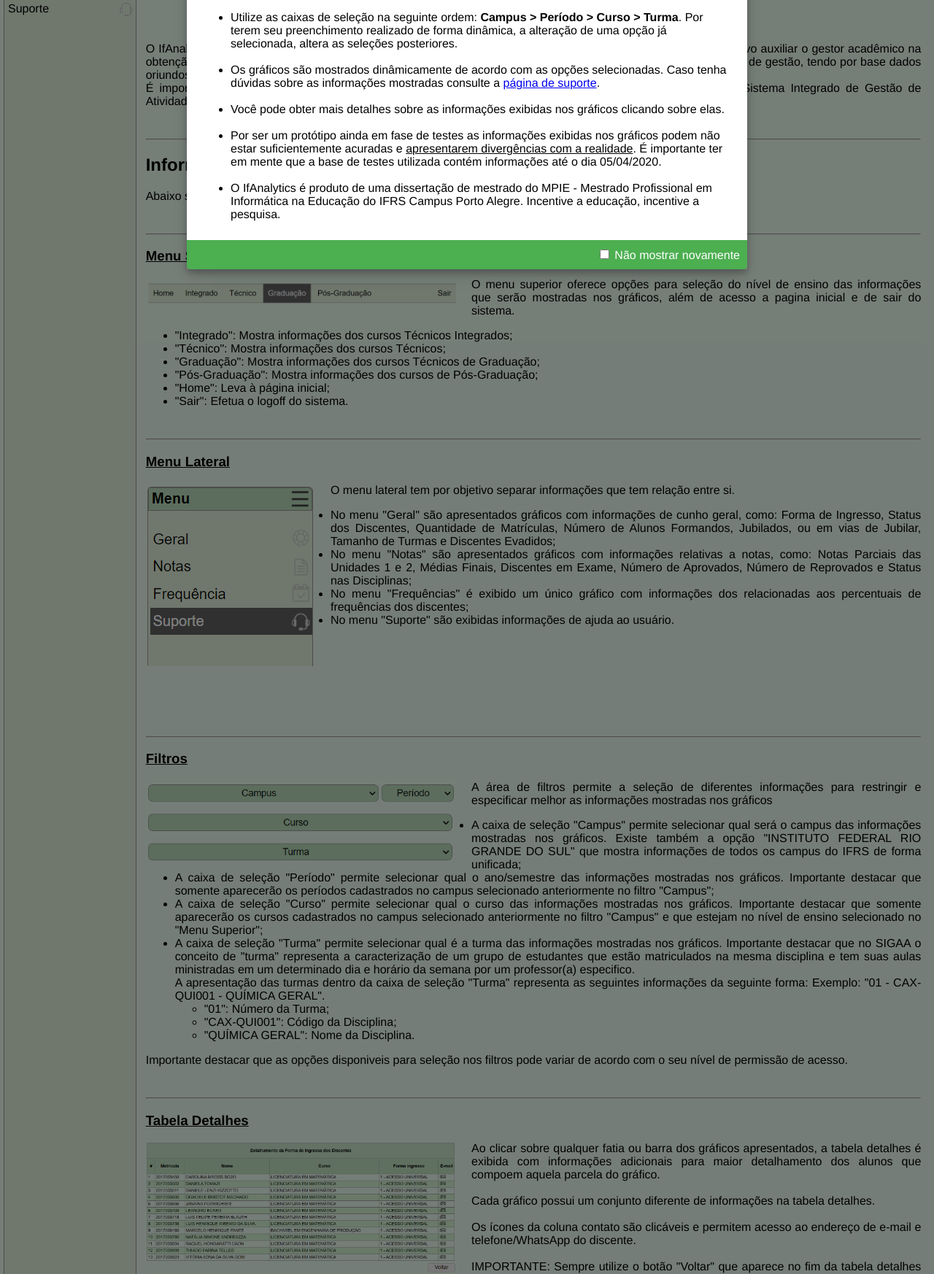
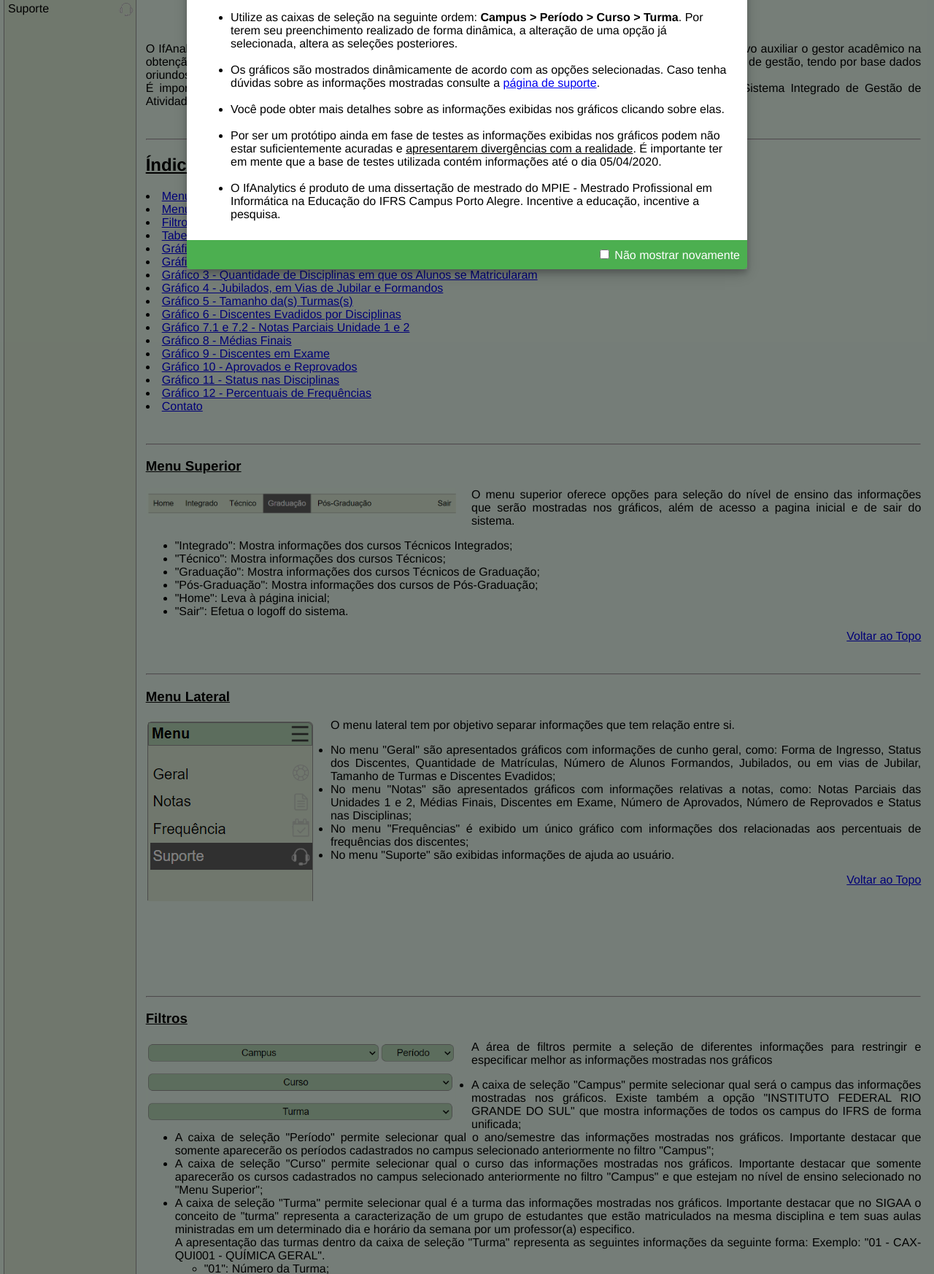
Before and after one commit to crisgusberti/ifAnalytics, a Django app: template ifAnalytics/templates/ifAnalytics/suporte.html in a window 1280 px wide. Shown: the part 294-2040 px from the top of the page at 73% size. Run offline with Django 3.2, Linux system fonts and the light colour scheme; the template is opened without the code that fills it, so the values that code supplies are empty; some libraries are stand-ins or nearby versions.

Commit message:
<refactor/feat> Correções e reorganização do texto da página de suporte. Implementação de ancoras para cada item da página

```diff
--- a/ifAnalytics/static/css/Estilos.css
+++ b/ifAnalytics/static/css/Estilos.css
@@ -419,6 +419,10 @@
 	  width: 50%;
 	}
 
+	.alinha_direita{
+		text-align: right;
+	}
+
 /*====Modal Imagens Suporte====*/
 
 	/* Style the Image Used to Trigger the Modal Suporte */
--- a/ifAnalytics/templates/ifAnalytics/suporte.html
+++ b/ifAnalytics/templates/ifAnalytics/suporte.html
@@ -12,13 +12,29 @@
 	</p><br>
 
 	<hr>
-	<h2>Informações Gerais Sobre o Sistema</h2>
+	<h2><u><a name="topo"></a>Índice</u></h2>
 	<p>
-		Abaixo são apresentadas as informações gerais sobre organização e funcionamento do sistema.
+		<li><a href="#MenuSuperior">Menu Superior</a></li>
+		<li><a href="#MenuLateral">Menu Lateral</a></li>
+		<li><a href="#filtros1">Filtros</a></li>
+		<li><a href="#tabelaDetalhes">Tabela Detalhes</a></li>
+		<li><a href="#grafico1">Gráfico 1 - Forma de Ingresso</a></li>
+		<li><a href="#grafico2">Gráfico 2 - Status dos Discentes</a></li>
+		<li><a href="#grafico3">Gráfico 3 - Quantidade de Disciplinas em que os Alunos se Matricularam</a></li>
+		<li><a href="#grafico4">Gráfico 4 - Jubilados, em Vias de Jubilar e Formandos</a></li>
+		<li><a href="#grafico5">Gráfico 5 - Tamanho da(s) Turmas(s)</a></li>
+		<li><a href="#grafico6">Gráfico 6 - Discentes Evadidos por Disciplinas</a></li>
+		<li><a href="#grafico7">Gráfico 7.1 e 7.2 - Notas Parciais Unidade 1 e 2</a></li>
+		<li><a href="#grafico8">Gráfico 8 - Médias Finais</a></li>
+		<li><a href="#grafico9">Gráfico 9 - Discentes em Exame</a></li>
+		<li><a href="#grafico10">Gráfico 10 - Aprovados e Reprovados</a></li>
+		<li><a href="#grafico11">Gráfico 11 - Status nas Disciplinas</a></li>
+		<li><a href="#grafico12">Gráfico 12 - Percentuais de Frequências</a></li>
+		<li><a href="#contato">Contato</a></li>
 	</p><br>
 
 	<hr>
-	<h3><u>Menu Superior</u></h3>
+	<h3><u><a name="MenuSuperior"></a>Menu Superior</u></h3>
 	<p>
 		<img id="img_menu_superior" src="{% static 'images/suporte/img_menu_superior.png' %}" alt="Menu Superior" class="imagem_suporte" onclick="abrirModal(this)">
 		O menu superior oferece opções para seleção do nível de ensino das informações que serão mostradas nos gráficos, além de acesso a pagina inicial e de sair do sistema.
@@ -42,10 +58,11 @@
 				"Sair": Efetua o logoff do sistema.
 			</li>
 		</ul>
+		<p class="alinha_direita"><a href="#topo">Voltar ao Topo</a></p>
 	</p><br>
 
 	<hr>
-	<h3><u>Menu Lateral</u></h3>
+	<h3><u><a name="MenuLateral"></a>Menu Lateral</u></h3>
 	<p>
 		<img id="img_menu_lateral" src="{% static 'images/suporte/img_menu_lateral.png' %}" alt="Menu Lateral" class="imagem_suporte" onclick="abrirModal(this)">
 		O menu lateral tem por objetivo separar informações que tem relação entre si.
@@ -63,10 +80,11 @@
 				No menu "Suporte" são exibidas informações de ajuda ao usuário.
 			</li>
 		</ul>
+		<p class="alinha_direita"><a href="#topo">Voltar ao Topo</a></p>
 	</p><br><br><br><br><br><br><br>
 
 	<hr>
-	<h3><u>Filtros</u></h3>
+	<h3><u><a name="filtros1"></a>Filtros</u></h3>
 	<p>
 		<img id="img_filtros" src="{% static 'images/suporte/img_filtros.png' %}" alt="Filtros" class="imagem_suporte" onclick="abrirModal(this)">
 		A área de filtros permite a seleção de diferentes informações para restringir e especificar melhor as informações mostradas nos gráficos
@@ -97,10 +115,11 @@
 			</li>
 		</ul>
 		Importante destacar que as opções disponiveis para seleção nos filtros pode variar de acordo com o seu nível de permissão de acesso.
+		<p class="alinha_direita"><a href="#topo">Voltar ao Topo</a></p>
 	</p><br>
 
 	<hr>
-	<h3><u>Tabela Detalhes</u></h3>
+	<h3><u><a name="tabelaDetalhes"></a>Tabela Detalhes</u></h3>
 	<p>
 		<img id="img_tabela_detalhes" src="{% static 'images/suporte/img_tabela_detalhes.png' %}" alt="Tabela Detalhes" class="imagem_suporte" onclick="abrirModal(this)">
 		Ao clicar sobre qualquer fatia ou barra dos gráficos apresentados, a tabela detalhes é exibida com informações adicionais para maior detalhamento dos alunos que compoem aquela parcela do gráfico. <br><br>
@@ -108,21 +127,17 @@
 		Os ícones da coluna contato são clicáveis e permitem acesso ao endereço de e-mail e telefone/WhatsApp do discente. <br><br>
 		IMPORTANTE: Sempre utilize o botão "Voltar" que aparece no fim da tabela detalhes para retornar aos gráficos. <br><br>
 		Alternativamente, também é possível alterar a seleção feita nos filtros para voltar a visualizar os gráficos.
+		<p class="alinha_direita"><a href="#topo">Voltar ao Topo</a></p>
 	</p><br>
 
 	<hr>
-	<h2><u>Informações sobre gráficos da categoria "Geral"</u></h2>
-	<p>
-		Abaixo são apresentadas informações e detalhamentos sobre os gráficos apresentados no menu "Geral".
-	</p><br>
-
-	<hr>
-	<h3><u>Gráfico 1 - Forma de Ingresso</u></h3>
+	<h3><u><a name="grafico1"></a>Gráfico 1 - Forma de Ingresso</u></h3>
 	<p>
 		<img id="img_grafico1" src="{% static 'images/suporte/img_grafico1.png' %}" alt="Gráfico 1" class="imagem_suporte" onclick="abrirModal(this)">
-		O Gráfico 1 mostra o percentual de alunos em cada uma das formas de ingresso possíveis no SIGAA. <br>
-		São considerados na contagem apenas alunos cujo status seja "ATIVO" ou "FORMANDO". <br>
-		As informações são filtradas de acordo com os filtros e nível de ensino selecionados. <br>
+		O Gráfico 1 mostra o percentual de alunos em cada uma das formas de ingresso possíveis no SIGAA. <br><br>
+		São considerados na contagem apenas alunos cujo status seja "ATIVO" ou "FORMANDO". <br><br>
+		O total desse gráfico deve bater com a fatia de alunos ativos + formandos do Gráfico 2. <br><br>
+		As informações são filtradas de acordo com os filtros e nível de ensino selecionados. <br><br>
 		As formas de ingresso disponíveis no SIGAA são:
 		<ul>
 			<li>1 -  ACESSO UNIVERSAL;</li>
@@ -134,14 +149,15 @@
 			<li>7 -  ENS. PUBLICO - RENDA SUPERIOR PRETO PARDO INDIO;</li>
 			<li>8 -  ENS. PUBLICO - RENDA SUPERIOR PCD;</li>
 			<li>9 -  ENS. PUBLICO - RENDA SUPERIOR;</li>
-			<li>10 -  PORTADOR DEFICIENCIA;</li>
+			<li>10 - PORTADOR DEFICIENCIA;</li>
 			<li>11 - PROCESSO ESPECIAL - INDIGENA.</li>
 		</ul>
 		Para saber mais detalhes sobre qual a definição de cada uma das formas de ingresso e os critérios para categorização dessas formas de ingresso, entre em contato com o setor de registros acadêmicos.
+		<p class="alinha_direita"><a href="#topo">Voltar ao Topo</a></p>
 	</p><br>
 
 	<hr>
-	<h3><u>Gráfico 2 - Status dos Discentes</u></h3>
+	<h3><u><a name="grafico2"></a>Gráfico 2 - Status dos Discentes</u></h3>
 	<p>
 		<img id="img_grafico2" src="{% static 'images/suporte/img_grafico2.png' %}" alt="Gráfico 2" class="imagem_suporte" onclick="abrirModal(this)">
 		O Gráfico 2 mostra o percentual de alunos em cada um dos status possíveis no SIGAA. <br>
@@ -165,10 +181,11 @@
 			<li>FALECIDO.</li>
 		</ul>
 		Para saber mais detalhes sobre qual a definição de cada um dos status e os critérios para categorização dos alunos nesses status, entre em contato com o setor de registros acadêmicos.
+		<p class="alinha_direita"><a href="#topo">Voltar ao Topo</a></p>
 	</p><br>
 
 	<hr>
-	<h3><u>Gráfico 3 - Quantidade de Disciplinas em que os Alunos se Matricularam</u></h3>
+	<h3><u><a name="grafico3"></a>Gráfico 3 - Quantidade de Disciplinas em que os Alunos se Matricularam</u></h3>
 	<p>
 		<img id="img_grafico3" src="{% static 'images/suporte/img_grafico3.png' %}" alt="Gráfico 3" class="imagem_suporte" onclick="abrirModal(this)">
 		O Gráfico 3 mostra a quantidade de alunos (eixo vertical) que estão matriculados em um total (eixo horizontal) de disciplinas. <br>
@@ -177,20 +194,21 @@
 		<ul>
 			<li>MATRICULADO;</li>
 			<li>APROVADO;</li>
+			<li>APROVADO POR NOTA;</li>
+			<li>CERTIFICAÇÃO DE CONHECIMENTO;</li>
+			<li>APROVEITAMENTO DE ESTUDOS;</li>
 			<li>REPROVADO;</li>
 			<li>REPROVADO POR FALTAS;</li>
 			<li>REPROVADO POR MÉDIA E POR FALTAS;</li>
-			<li>CERTIFICAÇÃO DE CONHECIMENTO;</li>
-			<li>APROVEITAMENTO DE ESTUDOS;</li>
-			<li>APROVADO POR NOTA;</li>
 			<li>REPROVADO POR NOTA;</li>
 			<li>REPROVADO POR NOTA E FALTA;</li>
 			<li>REPROVADO EM TODO PERÍODO LETIVO.</li>
 		</ul>
+		<p class="alinha_direita"><a href="#topo">Voltar ao Topo</a></p>
 	</p><br>
 
 	<hr>
-	<h3><u>Gráfico 4 - Jubilados, em Vias de Jubilar e Formandos</u></h3>
+	<h3><u><a name="grafico4"></a>Gráfico 4 - Jubilados, em Vias de Jubilar e Formandos</u></h3>
 	<p>
 		<img id="img_grafico4" src="{% static 'images/suporte/img_grafico4.png' %}" alt="Gráfico 4" class="imagem_suporte" onclick="abrirModal(this)">
 		O Gráfico 4 mostra três tipos de informações diferentes. <br><br>
@@ -205,10 +223,11 @@
 				<b>Alunos Formandos: </b> Mostra a quantidade de alunos que são formandos no semestre atual e no campus/período/curso/turma e nível de ensino selecionados. <br>
 			</li>
 		</ul>
+		<p class="alinha_direita"><a href="#topo">Voltar ao Topo</a></p>
 	</p><br>
 
 	<hr>
-	<h3><u>Gráfico 5 - Tamanho da(s) Turma(s)</u></h3>
+	<h3><u><a name="grafico5"></a>Gráfico 5 - Tamanho da(s) Turma(s)</u></h3>
 	<p>
 		<img id="img_grafico5" src="{% static 'images/suporte/img_grafico5.png' %}" alt="Gráfico 5" class="imagem_suporte" onclick="abrirModal(this)">
 		O Gráfico 5 mostra o tamanho das turmas em número de alunos matriculados. <br><br>
@@ -217,29 +236,31 @@
 		<ul>
 			<li>MATRICULADO;</li>
 			<li>APROVADO;</li>
+			<li>APROVADO POR NOTA;</li>
+			<li>CERTIFICAÇÃO DE CONHECIMENTO;</li>
+			<li>APROVEITAMENTO DE ESTUDOS;</li>
 			<li>REPROVADO;</li>
 			<li>REPROVADO POR FALTAS;</li>
 			<li>REPROVADO POR MÉDIA E POR FALTAS;</li>
-			<li>CERTIFICAÇÃO DE CONHECIMENTO;</li>
-			<li>APROVEITAMENTO DE ESTUDOS;</li>
-			<li>APROVADO POR NOTA;</li>
 			<li>REPROVADO POR NOTA;</li>
 			<li>REPROVADO POR NOTA E FALTA;</li>
 			<li>REPROVADO EM TODO PERÍODO LETIVO.</li>
 		</ul>
+		<p class="alinha_direita"><a href="#topo">Voltar ao Topo</a></p>
 	</p><br>
 
 	<hr>
-	<h3><u>Gráfico 6 - Discentes Evadidos por Disciplina</u></h3>
+	<h3><u><a name="grafico6"></a>Gráfico 6 - Discentes Evadidos por Disciplina</u></h3>
 	<p>
 		<img id="img_grafico6" src="{% static 'images/suporte/img_grafico6.png' %}" alt="Gráfico 6" class="imagem_suporte" onclick="abrirModal(this)">
 		O Gráfico 6 mostra a quantidade de alunos evadidos por disciplina. <br><br>
 		As informações são filtradas de acordo com os filtros e nível de ensino selecionados, além de serem consideradas na contagem apenas matrículas cujo status da matrícula seja "CANCELADO". <br><br>
 		Importante destacar que não existe no SIGAA um status específico para evasão em disciplinas. Dessa forma, a orientação é que os responsáveis pelos registros acadêmicos cadastrem o status "CANCELADO" para os casos de evasão em disciplinas. Entretando, é essencial fazer a ressalva que outras motivações, que não sejam apenas evasão, podem incitar o cancelamento da disciplina. Nesses casos a acuracidade deste gráfico pode ser comprometida.
+		<p class="alinha_direita"><a href="#topo">Voltar ao Topo</a></p>
 	</p><br>
 
 	<hr>
-	<h3><u>Gráfico 7.1 e 7.2 - Notas Parciais Unidade 1 e 2</u></h3>
+	<h3><u><a name="grafico7"></a>Gráfico 7.1 e 7.2 - Notas Parciais Unidade 1 e 2</u></h3>
 	<p>
 		<img id="img_grafico7" src="{% static 'images/suporte/img_grafico7.png' %}" alt="Gráfico 7" class="imagem_suporte" onclick="abrirModal(this)">
 		Os Gráficos 7.1 e 7.2 mostram o percentual de alunos cuja nota final da unidada está acima (nota_final_unidade >= 7) e abaixo (nota_final_unidade < 7) da média 7 na Unidade 1 (gráfico 7.1) e na Unidade 2 (gráfico 7.2). <br><br>
@@ -250,21 +271,22 @@
 		<ul>
 			<li>MATRICULADO;</li>
 			<li>APROVADO;</li>
+			<li>APROVADO POR NOTA;</li>
+			<li>CERTIFICAÇÃO DE CONHECIMENTO;</li>
+			<li>APROVEITAMENTO DE ESTUDOS;</li>
 			<li>REPROVADO;</li>
 			<li>REPROVADO POR FALTAS;</li>
 			<li>REPROVADO POR MÉDIA E POR FALTAS;</li>
-			<li>CERTIFICAÇÃO DE CONHECIMENTO;</li>
-			<li>APROVEITAMENTO DE ESTUDOS;</li>
-			<li>APROVADO POR NOTA;</li>
 			<li>REPROVADO POR NOTA;</li>
 			<li>REPROVADO POR NOTA E FALTA;</li>
 			<li>REPROVADO EM TODO PERÍODO LETIVO.</li>
 		</ul>
 		Dependendo do momento no semestre os gráficos podem aparecer sem informações. Isso acontece quando as notas das unidades ainda não foram lançadas no SIGAA.
+		<p class="alinha_direita"><a href="#topo">Voltar ao Topo</a></p>
 	</p><br>
 
 	<hr>
-	<h3><u>Gráfico 8 - Médias Finais</u></h3>
+	<h3><u><a name="grafico8"></a>Gráfico 8 - Médias Finais</u></h3>
 	<p>
 		<img id="img_grafico8" src="{% static 'images/suporte/img_grafico8.png' %}" alt="Gráfico 8" class="imagem_suporte" onclick="abrirModal(this)">
 		O Gráfico 8 mostra o percentual de alunos cuja média final (ou resutado) do semestre está acima (media_final >= 5) e abaixo (media_final < 5) da média 5. <br><br>
@@ -275,21 +297,22 @@
 		<ul>
 			<li>MATRICULADO;</li>
 			<li>APROVADO;</li>
+			<li>APROVADO POR NOTA;</li>
+			<li>CERTIFICAÇÃO DE CONHECIMENTO;</li>
+			<li>APROVEITAMENTO DE ESTUDOS;</li>
 			<li>REPROVADO;</li>
 			<li>REPROVADO POR FALTAS;</li>
 			<li>REPROVADO POR MÉDIA E POR FALTAS;</li>
-			<li>CERTIFICAÇÃO DE CONHECIMENTO;</li>
-			<li>APROVEITAMENTO DE ESTUDOS;</li>
-			<li>APROVADO POR NOTA;</li>
 			<li>REPROVADO POR NOTA;</li>
 			<li>REPROVADO POR NOTA E FALTA;</li>
 			<li>REPROVADO EM TODO PERÍODO LETIVO.</li>
 		</ul>
 		Dependendo do momento no semestre o gráfico pode aparecer sem informações. Isso acontece quando as notas das unidades e do exame ainda não foram lançadas no SIGAA.
+		<p class="alinha_direita"><a href="#topo">Voltar ao Topo</a></p>
 	</p><br>
 
 	<hr>
-	<h3><u>Gráfico 9 - Discentes em Exame</u></h3>
+	<h3><u><a name="grafico9"></a>Gráfico 9 - Discentes em Exame</u></h3>
 	<p>
 		<img id="img_grafico9" src="{% static 'images/suporte/img_grafico9.png' %}" alt="Gráfico 9" class="imagem_suporte" onclick="abrirModal(this)">
 		O Gráfico 9 mostra o percentual de alunos que estão em exame. <br><br>
@@ -297,10 +320,11 @@
 		<br><img id="img_adicional_grafico9" src="{% static 'images/suporte/img_adicional_grafico9.png' %}" alt="Alunos em Exame em Destaque" class="centraliza_imagem" onclick="abrirModal(this)"><br><br>
 		As informações constantes no gráfico são filtradas de acordo com os filtros e nível de ensino selecionados, além de serem considerados apenas alunos cujo status seja "ATIVO" ou "FORMANDO". <br><br>
 		Dependendo do momento no semestre o gráfico pode aparecer sem informações. Isso acontece quando as médias finais ainda não foram calculadas no SIGAA.
+		<p class="alinha_direita"><a href="#topo">Voltar ao Topo</a></p>
 	</p><br>
 
 	<hr>
-	<h3><u>Gráfico 10 - Aprovados e Reprovados</u></h3>
+	<h3><u><a name="grafico10"></a>Gráfico 10 - Aprovados e Reprovados</u></h3>
 	<p>
 		<img id="img_grafico10" src="{% static 'images/suporte/img_grafico10.png' %}" alt="Gráfico 10" class="imagem_suporte" onclick="abrirModal(this)">
 		O Gráfico 10 mostra o percentual de alunos aprovados e reprovados nas disciplinas em qualquer status de aprovação ou reprovação conforme listagem abaixo. <br><br>
@@ -309,8 +333,8 @@
 			<li>MATRICULADO;</li>
 			<li>APROVADO;</li>
 			<li>APROVADO POR NOTA;</li>
+			<li>CERTIFICAÇÃO DE CONHECIMENTO;</li>
 			<li>APROVEITAMENTO DE ESTUDOS;</li>
-			<li>CERTIFICAÇÃO DE CONHECIMENTO;</li>
 			<li>REPROVADO;</li>
 			<li>REPROVADO POR FALTAS;</li>
 			<li>REPROVADO POR MÉDIA E POR FALTAS;</li>
@@ -320,10 +344,11 @@
 		</ul>
 		Dependendo do momento no semestre o gráfico pode aparecer sem informações. Isso acontece quando as notas das unidades e do exame ainda não foram lançadas no SIGAA.
 		Para saber mais detalhes sobre qual a definição de cada um dos status e os critérios para categorização das matriculas nesses status, entre em contato com o setor de registros acadêmicos.
+		<p class="alinha_direita"><a href="#topo">Voltar ao Topo</a></p>
 	</p><br>
 
 	<hr>
-	<h3><u>Gráfico 11 - Status nas Disciplinas</u></h3>
+	<h3><u><a name="grafico11"></a>Gráfico 11 - Status nas Disciplinas</u></h3>
 	<p>
 		<img id="img_grafico11" src="{% static 'images/suporte/img_grafico11.png' %}" alt="Gráfico 11" class="imagem_suporte" onclick="abrirModal(this)">
 		O Gráfico 11 mostra o percentual de alunos em cada um dos status de matrícula nas disciplinas possíveis no SIGAA. <br><br>
@@ -354,11 +379,13 @@
 			<li>TRANCADO;</li>
 			<li>TRANSFERIDO.</li>
 		</ul>
-		Para saber mais detalhes sobre qual a definição de cada um dos status e os critérios para categorização das matriculas nesses status, entre em contato com o setor de registros acadêmicos.
+		Para saber mais detalhes sobre qual a definição de cada um dos status e os critérios para categorização das matriculas nesses status, entre em contato com o setor de registros acadêmicos. <br><br>
+		Por considerar todos os status possíveis na ou nas turmas esse gráfico pode divergir do Gráfico 1, 2 e 5 porque neste caso são consideras status de matrículas nas disciplinas cujo status são: excluida, cancelada, trancada, etc.
+		<p class="alinha_direita"><a href="#topo">Voltar ao Topo</a></p>
 	</p><br>
 
 	<hr>
-	<h3><u>Gráfico 12 - Percentuais de Frequência</u></h3>
+	<h3><u><a name="grafico12"></a>Gráfico 12 - Percentuais de Frequência</u></h3>
 	<p>
 		<img id="img_grafico12" src="{% static 'images/suporte/img_grafico12.png' %}" alt="Gráfico 12" class="imagem_suporte" onclick="abrirModal(this)">
 		O Gráfico 12 mostra o percentual de alunos em cada uma dos 8 intervalos de percentuais de frequência definidos. <br><br>
@@ -379,8 +406,8 @@
 			<li>MATRICULADO;</li>
 			<li>APROVADO;</li>
 			<li>APROVADO POR NOTA;</li>
+			<li>CERTIFICAÇÃO DE CONHECIMENTO;</li>
 			<li>APROVEITAMENTO DE ESTUDOS;</li>
-			<li>CERTIFICAÇÃO DE CONHECIMENTO;</li>
 			<li>REPROVADO;</li>
 			<li>REPROVADO POR FALTAS;</li>
 			<li>REPROVADO POR MÉDIA E POR FALTAS;</li>
@@ -388,8 +415,15 @@
 			<li>REPROVADO POR NOTA E FALTA;</li>
 			<li>REPROVADO EM TODO PERÍODO LETIVO.</li>
 		</ul>
+		<p class="alinha_direita"><a href="#topo">Voltar ao Topo</a></p>
 	</p><br>
 
+	<hr>
+	<h3><u><a name="contato"></a>Contato</u></h3>
+	<p>
+		Caso deseje entrar em contato para esclarecer mais dúvidas, reportar problemas ou fazer críticas e sugestões, entre em contato pelo e-mail <a href="mailto:cristian.gusberti@ifrs.edu.br">cristian.gusberti@ifrs.edu.br</a> ou telefone (54) 3449-3328.
+		<p class="alinha_direita"><a href="#topo">Voltar ao Topo</a></p>
+	</p><br>
 
 	<!-- Modal -->
 	<div id="modal_suporte" class="modal_suporte">
```
